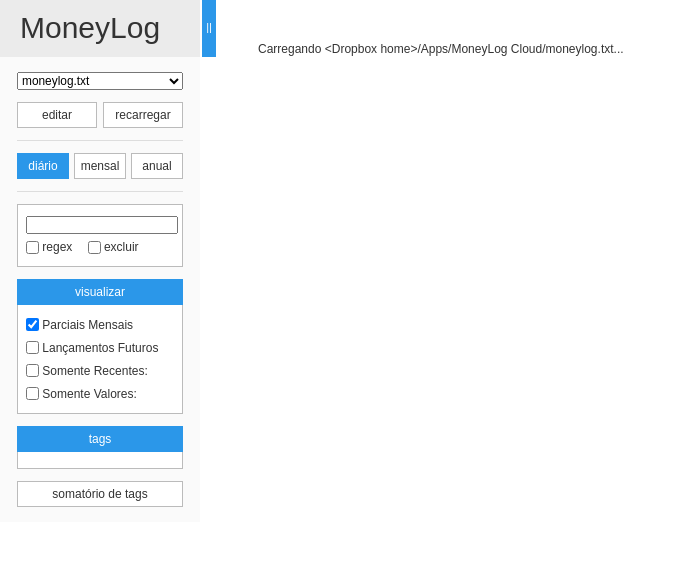
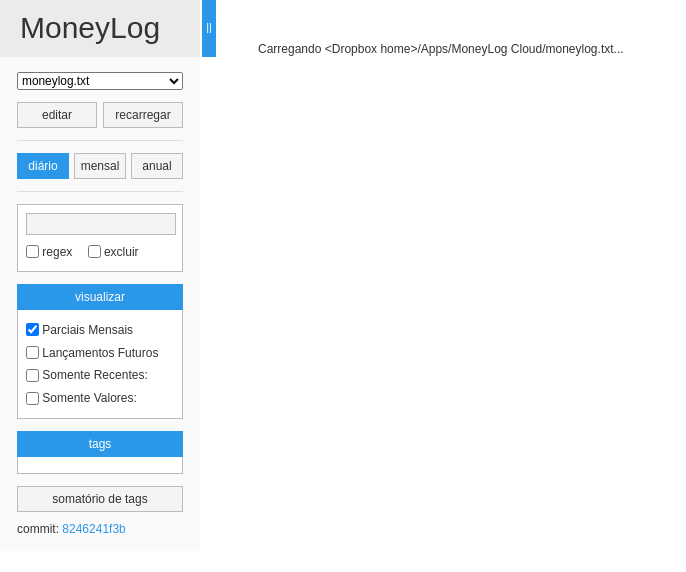
Before and after one commit to xupisco/MoneyLog-Cloud, a Python web app: template templates/moneylog.html in a window 1280 px wide. Shown: the top 572 px of the page, without its empty margins (0-686 px from the left). Run offline with Jinja, Linux system fonts and the light colour scheme; the template is opened without the code that fills it, so the values that code supplies are empty.

Commit message:
added commit info

```diff
--- a/static/js/moneylog_dropbox.js
+++ b/static/js/moneylog_dropbox.js
@@ -1,6 +1,10 @@
+var commit_id = '8246241f3b'
+
 function initDropbox(reloading) {
     reloading = reloading || false
     $("#report").html('<p style=\'text-align: left;\'> ' + i18n.msgLoading.replace('%s', '&lt;Dropbox home&gt;/Apps/MoneyLog Cloud/' + getSelectedFile())   + '</p>');
+    $("#app-version").html('commit: <a href="http://github.com/xupisco/MoneyLog-Box" target="_blank">' + commit_id + '</a>');
+
     $("#charts").hide();
 
     $.get('/', { reloading: reloading, filename: getSelectedFile() }, function(data) {
--- a/templates/moneylog.html
+++ b/templates/moneylog.html
@@ -106,6 +106,9 @@ tr.future:hover td {  /* explicit TD to exclude TH */
 #toolbar select {
 	vertical-align:middle;
 }
+#toolbar input {
+	border: 1px solid #bbb;  /* element_border */
+}
 
 /* ---------------------------------------------- Error */
 
@@ -140,6 +143,13 @@ tr.future:hover td {  /* explicit TD to exclude TH */
 }
 #app-name {
 	padding-left: 20px;
+}
+#app-version {
+	padding-top: 10px;
+}
+#app-version a {
+	color: #2B97E9;  /* cloud_blue */
+	text-decoration: underline;
 }
 
 /* ---------------------------------------------- Full screen */
@@ -192,6 +202,7 @@ a.button {
 	text-transform: lowercase;
 	border: 1px solid #bbb;  /* element_border */
 	background-color: white;
+	background-color: #F4F4F4;  /* button_bg */
 }
 .button.active,
 a.button:active {
@@ -264,6 +275,10 @@ a.button.active {
 }
 #filter {
 	width: 100%;
+	border: 1px solid #C9C9C9;
+	background-color: #F4F4F4;  /* button_bg */
+	padding: 3px 0;
+	margin-bottom: 5px;
 }
 #opt-negate {
 	margin-left: 1em;
@@ -382,7 +397,7 @@ tr.total {
 
 /* Rows padding */
 #report td {
-	padding: 7px 10px;
+	padding: 6px 10px;
 }
 #report tr.total td {
 	padding: 1px 10px; /* top/bottom: td - 6px */
@@ -455,7 +470,7 @@ tr.total {
 	margin-bottom: 5px;
 }
 .posbar {
-	background-color: #2B97E9; /* bar1_bg */
+	background-color: #2B97E9; /* bar1_bg cloud_blue */
 }
 .negbar {
 	background-color: #f66;   /* bar2_bg */
@@ -3247,6 +3262,7 @@ window.onload = init;
 				</div>
 			</div>
 
+			<div id="app-version"></div>
 		</div><!-- toolbar-controls -->
 	</div><!-- toolbar-controls-wrapper -->
 </div><!-- #toolbar -->
```
